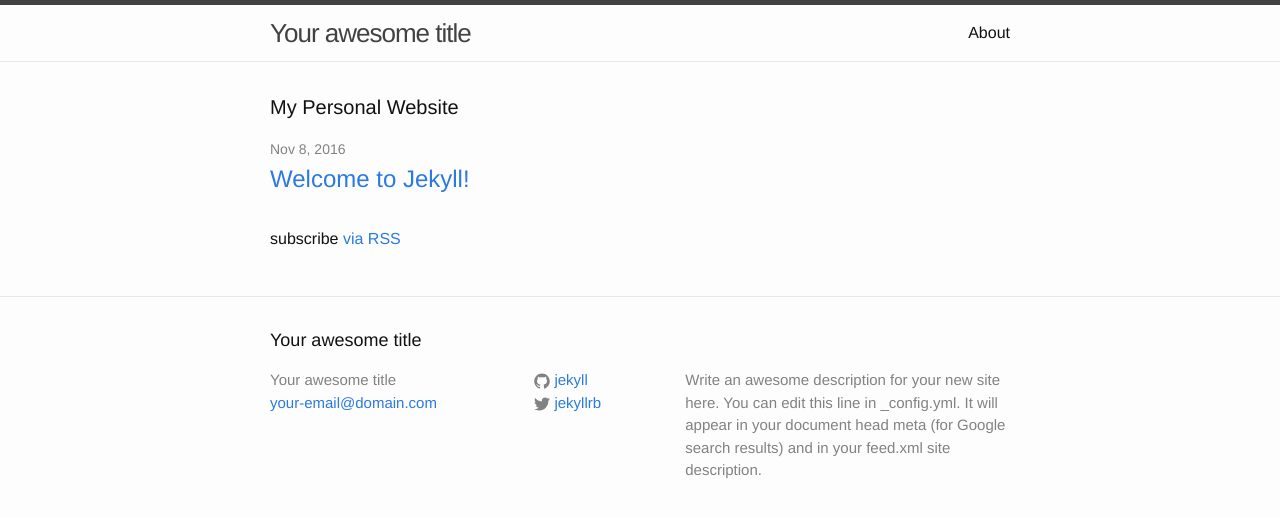
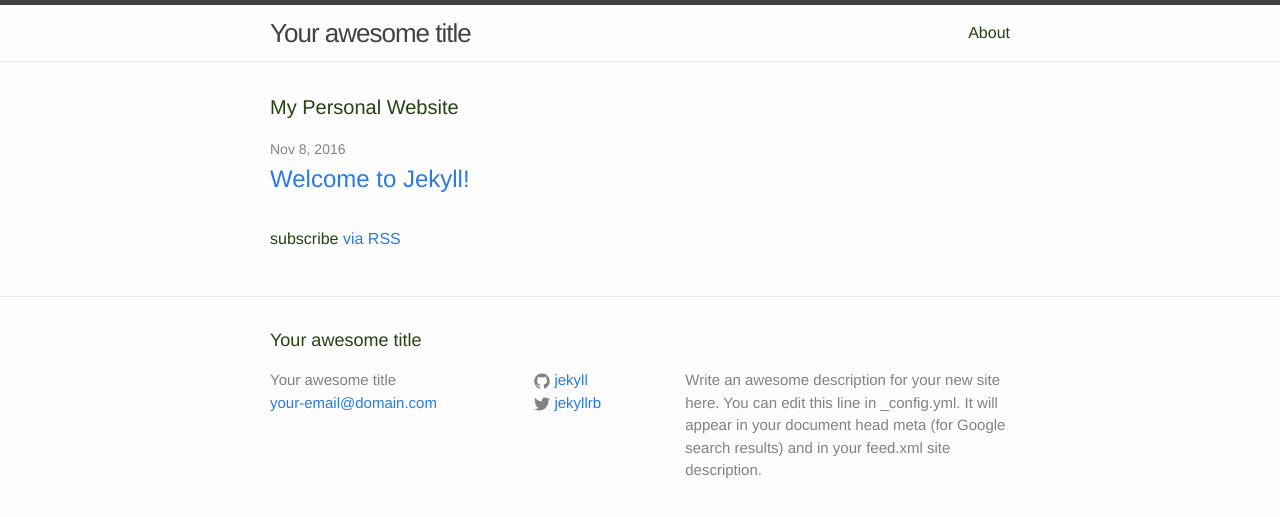
Before and after one commit to jhunxiong92/my-name.github.io, a Jekyll site: the page built from personal-website/index.html, in a window 1280 px wide. Shown: the top 517 px of the page. Built offline with Jekyll 4.4.1, drawn with Linux system fonts in a browser that asks for light colours.

Commit message:
Update main.scss

```diff
--- a/personal-website/css/main.scss
+++ b/personal-website/css/main.scss
@@ -14,7 +14,7 @@ $base-line-height: 1.5;
 
 $spacing-unit:     30px;
 
-$text-color:       #111;
+$text-color:       #234312;
 $background-color: #fdfdfd;
 $brand-color:      #2a7ae2;
 
```
